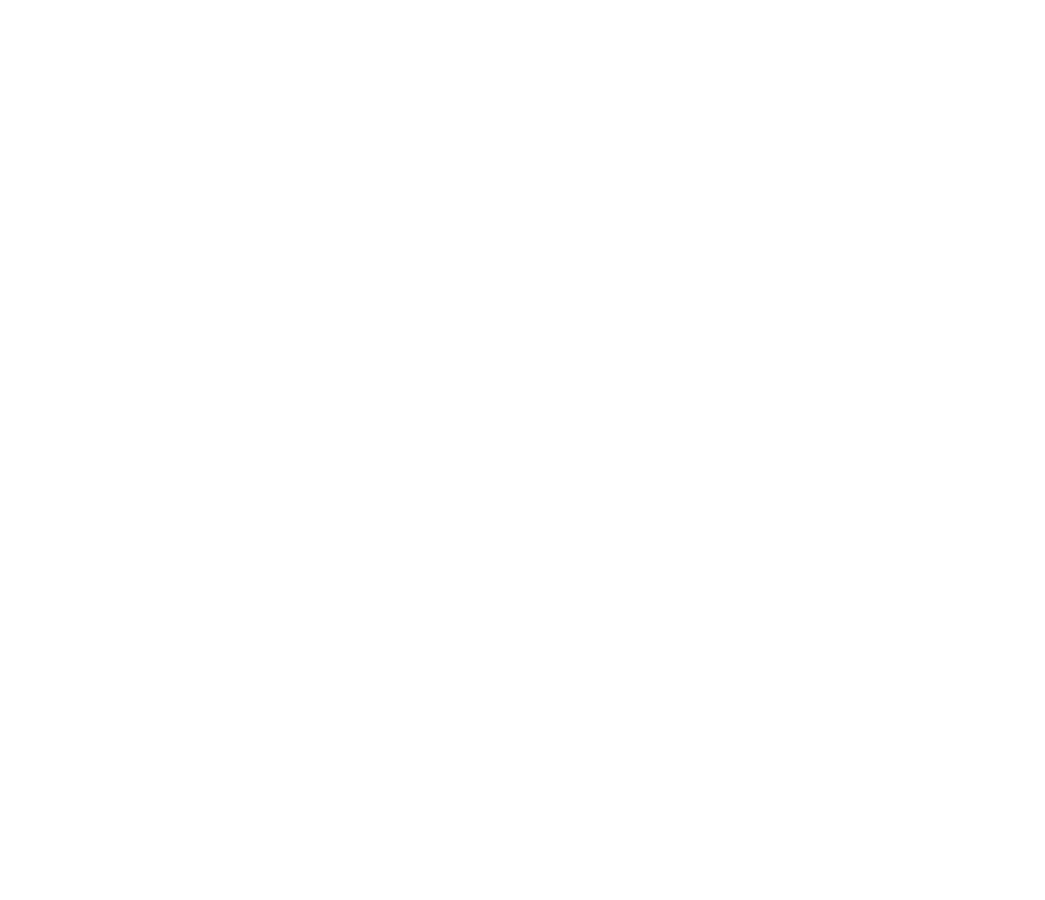
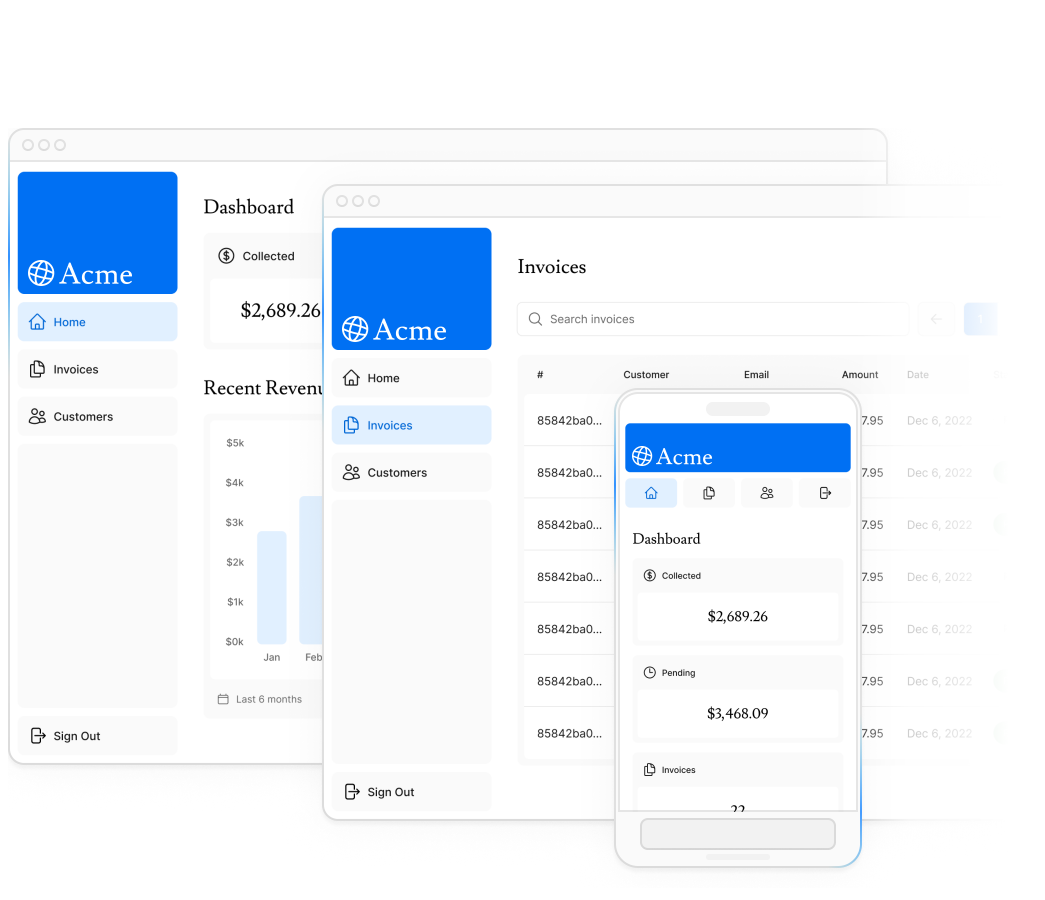
Before and after one commit to tksuns12/nextjs-dashboard, a Next.js app: page / in a window 1280 px wide. Shown: the part 2520-3420 px from the top of the page, without its empty margins (0-1045 px from the left). Before the commit the page ends 2656 px from the top, so only its background shows below. Built offline with nearby package versions, Linux system fonts and the light colour scheme; a web font is replaced by a local one.

Commit message:
chap3 added image

```diff
--- a/app/page.tsx
+++ b/app/page.tsx
@@ -2,6 +2,7 @@
 import { ArrowRightIcon } from '@heroicons/react/24/outline';
 import Link from 'next/link';
 import { lusitana } from './ui/fonts';
+import Image from 'next/image';
 
 export default function Page() {
   return (
@@ -29,6 +30,13 @@
         </div>
         <div className="flex items-center justify-center p-6 md:w-3/5 md:px-28 md:py-12">
           {/* Add Hero Images Here */}
+          <Image
+            src="/hero-desktop.png"
+            width={1000}
+            height={760}
+            className="hidden md:block"
+            alt="Screenshots of the dashboard project showing desktop version"
+          />
         </div>
       </div>
     </main>
```
